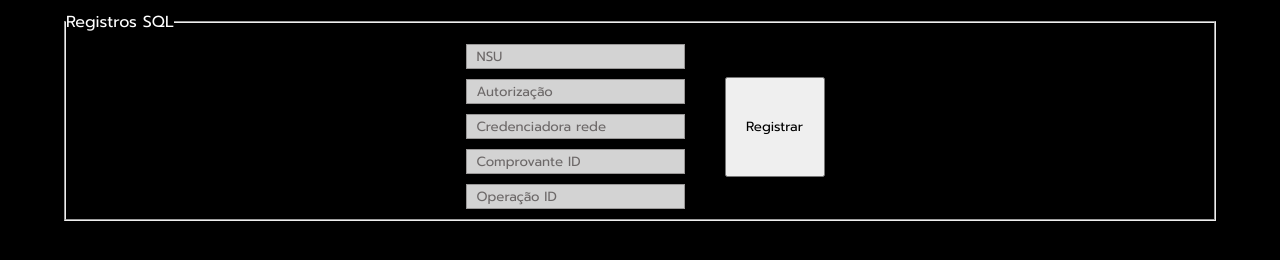
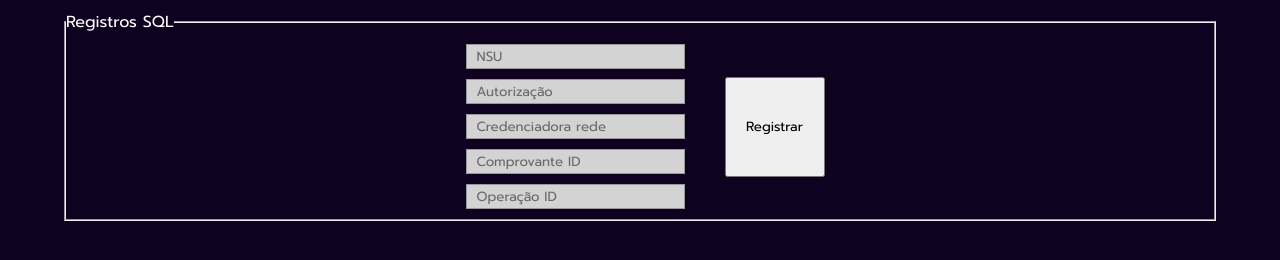
Before and after one commit to heyRickDev/automatic-SQL, a plain HTML site: page index.html in a window 1280 px wide. Drawn offline with Linux system fonts and the light colour scheme.

Commit message:
remove link tag and change bg

```diff
--- a/index.html
+++ b/index.html
@@ -10,7 +10,6 @@
       rel="stylesheet"
     />
     <title>Automatic SQL Query</title>
-    <script type="text/javascript" src="./index.js" defer=""></script>
     <link rel="stylesheet" href="./style.css" />
   </head>
 
--- a/style.css
+++ b/style.css
@@ -5,7 +5,7 @@
 }
 body {
   color: rgb(255, 255, 255);
-  background-color: #000;
+  background-color: #0f0120;
 }
 body,
 input,
```
